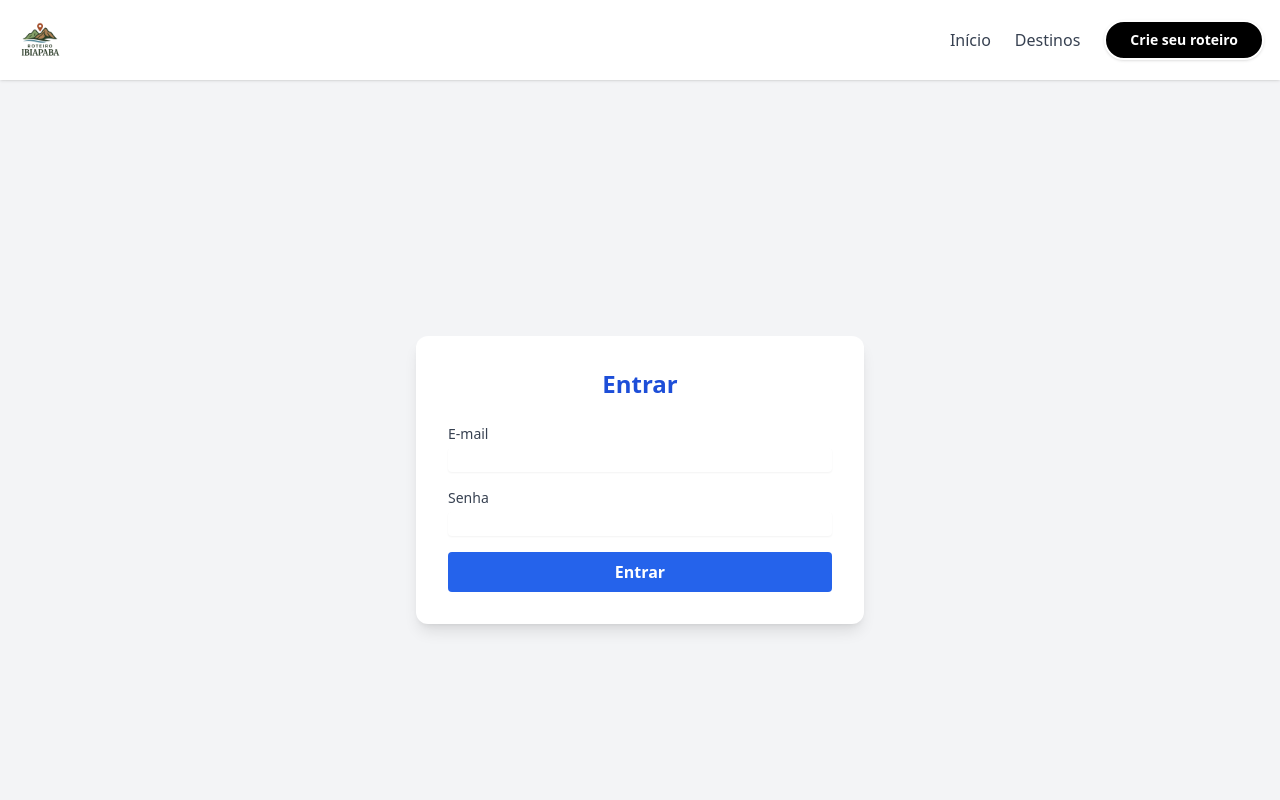
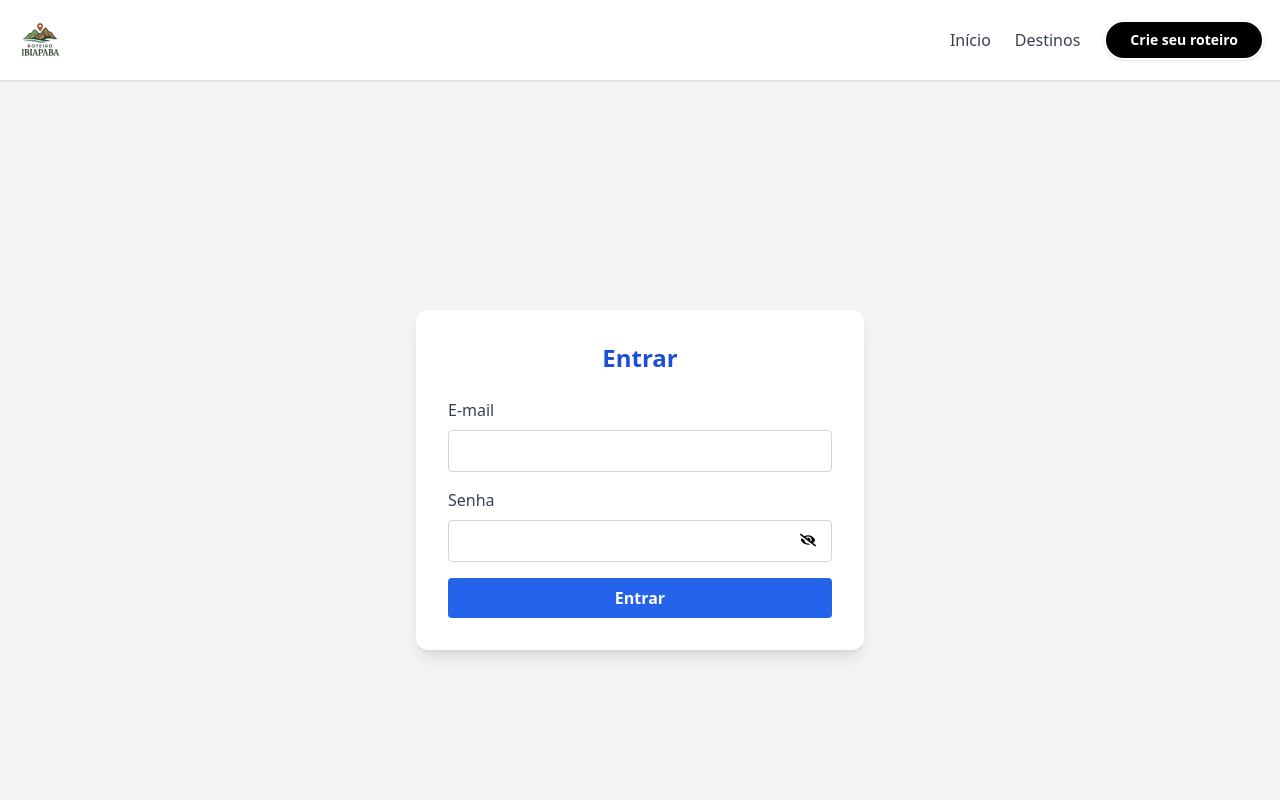
Before and after one commit to saviocunhaa/front-RoteiroIbiapaba, a Vue app: page /login in a window 1280 px wide. Shown: the top 800 px of the page. Built offline with nearby package versions, Linux system fonts and the light colour scheme; no server answers.

Commit message:
refact: criando components generico para input de texto e olho magico para senha

```diff
--- /dev/null
+++ b/src/components/UI/Input.vue
@@ -0,0 +1,61 @@
+<template>
+    <div class="relative">
+        <label class="block text-gray-700 font-medium mb-2">{{ props.label }}</label>
+        <input
+            v-model="inputModel"
+            :type="inputType"
+            :required="props.required"
+            :placeholder="props.placeholder"
+            class="w-full rounded border border-gray-300 p-2 focus:ring-blue-500 focus:border-blue-500"
+            :class="{ 'pr-11': inputType === 'password' }"
+        />
+        <button
+            v-if="props.type === 'password'"
+            class="absolute right-0  px-3 py-3 mr-1"
+            @click="viewPassword">
+            <img v-if="inputType === 'password'"
+                :src="iconEye"
+                alt="icone"
+            />
+            <img v-else
+                :src="iconClosedEye"
+                alt="icone"
+            />
+        </button>
+
+    </div>
+</template>
+
+<script setup>
+
+import {ref, watch} from 'vue'
+import iconEye from '../../assets/icon_eye.svg'
+import iconClosedEye from '../../assets/icon_closed_eye.svg'
+
+    const props = defineProps({
+        model: String,
+        label: String,
+        type: {
+            type: String,
+            default: 'text'
+        },
+        required: Boolean,
+        placeholder: String,
+
+    })
+
+    const inputModel = defineModel()
+
+    const inputType= ref()
+
+    watch([props.type], () => {
+        inputType.value = props.type
+    })
+
+    const viewPassword = (event) => {
+        event.preventDefault()
+        inputType.value = inputType.value === 'password'
+            ? 'text': 'password'
+    }
+
+</script>
--- a/src/pages/GerarRoteiro.vue
+++ b/src/pages/GerarRoteiro.vue
@@ -17,27 +17,26 @@
         </div>
 
 
-        <div>
-          <label class="block text-gray-700 font-medium mb-2">Cidade de Visita</label>
-          <input
-            v-model="cidade"
-            type="text"
-            required
-            placeholder="Ex: Viçosa do Ceará ou Tianguá e Ubajara"
-            class="w-full rounded border border-gray-300 p-2 focus:ring-blue-500 focus:border-blue-500"
-          />
+        <Input
+          label="Cidade de Visita"
+          v-model="cidade"
+          type="text"
+          required
+          placeholder="Ex: Viçosa do Ceará ou Tianguá e Ubajara"
+        />
+        <Input
+          label="Dias de Viagem"
+          v-model.number="dias"
+          type="number" min="1"
+          required
+        />
 
-        </div>
-
-        <div>
-          <label class="block text-gray-700 font-medium mb-2">Dias de Viagem</label>
-          <input v-model.number="dias" type="number" min="1" required class="w-full rounded border border-gray-300 p-2 focus:ring-blue-500 focus:border-blue-500" />
-        </div>
-
-        <div>
-          <label class="block text-gray-700 font-medium mb-2">Interesses</label>
-          <input v-model="interesses" type="text" placeholder="Ex: natureza, cultura, aventura" class="w-full rounded border border-gray-300 p-2 focus:ring-blue-500 focus:border-blue-500" />
-        </div>
+        <Input
+          label="Interesses"
+          v-model="interesses"
+          type="text"
+          placeholder="Ex: natureza, cultura, aventura"
+        />
 
         <div class="flex items-center space-x-3">
           <input v-model="comCriancas" type="checkbox" id="criancas" class="h-5 w-5 text-blue-600 focus:ring-blue-500 border-gray-300 rounded" />
@@ -136,6 +135,7 @@ import html2pdf from 'html2pdf.js'
 import bgForm from '../assets/fundo-formulario.png' // caminho correto
 import { onBeforeMount } from 'vue'
 import { useRouter } from 'vue-router'
+import Input from '../components/UI/Input.vue'
 
 const cidade = ref('')
 const dias = ref(1)
--- a/src/pages/Login.vue
+++ b/src/pages/Login.vue
@@ -4,26 +4,21 @@
       <h2 class="text-2xl font-bold text-center mb-6 text-blue-700">Entrar</h2>
 
       <form @submit.prevent="handleLogin" class="space-y-4">
-        <div>
-          <label class="block text-sm font-medium text-gray-700">E-mail</label>
-          <input
+        <Input
+          label="E-mail"
           v-model="email"
           type="email"
           required
           autocomplete="username"
-            class="mt-1 block w-full rounded border-gray-300 shadow-sm focus:ring-blue-500 focus:border-blue-500"
         />
-        </div>
-        <div>
-          <label class="block text-sm font-medium text-gray-700">Senha</label>
-          <input
+        <Input
+          label="Senha"
           v-model="password"
           type="password"
           required
           autocomplete="current-password"
-            class="mt-1 block w-full rounded border-gray-300 shadow-sm focus:ring-blue-500 focus:border-blue-500"
         />
-        </div>
+
         <div>
           <button
             type="submit"
@@ -41,6 +36,7 @@
 <script setup>
 import { ref } from 'vue'
 import { apiPublic, apiPrivate } from '../services/api'
+import Input from '../components/UI/Input.vue'
 
 const email = ref('')
 const password = ref('')
```
Also changed, not shown: src/assets/icon_closed_eye.svg (added), src/assets/icon_eye.svg (added). Lines whose indentation alone changed are shown as unchanged.
